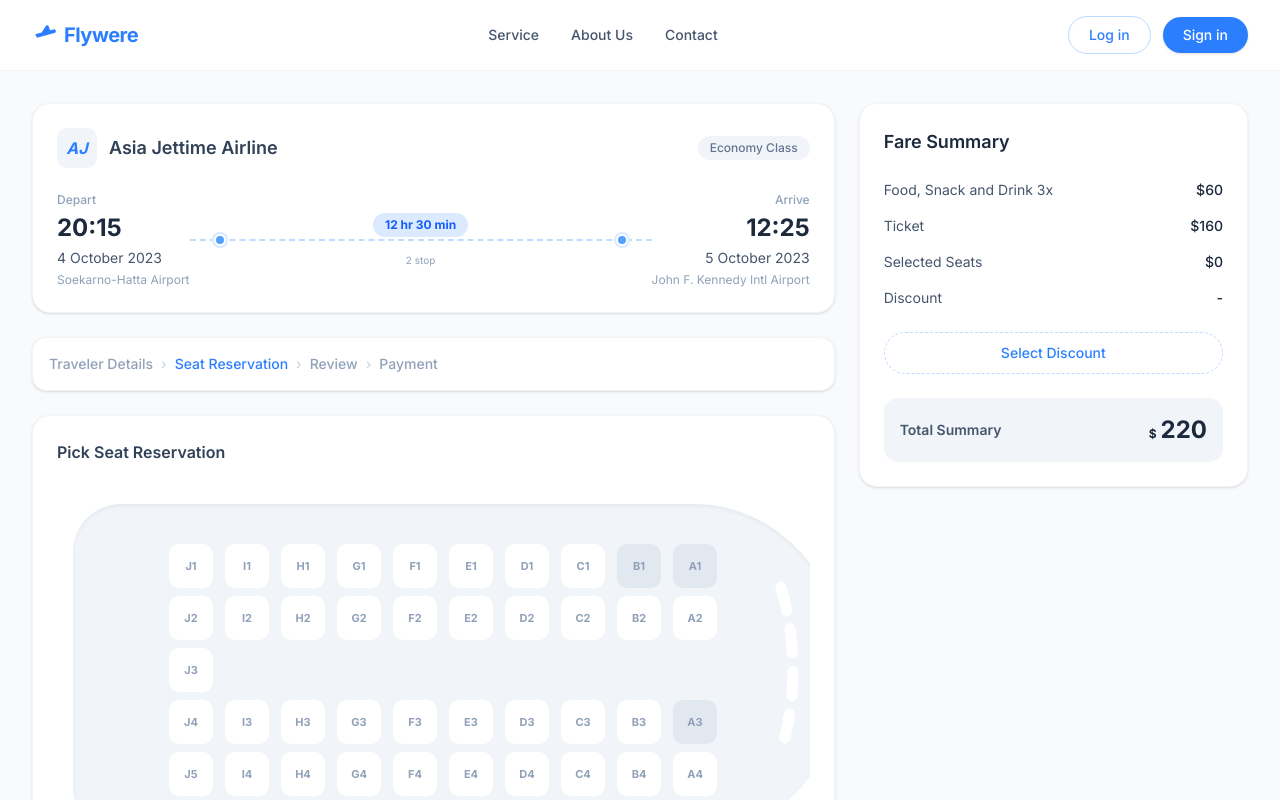
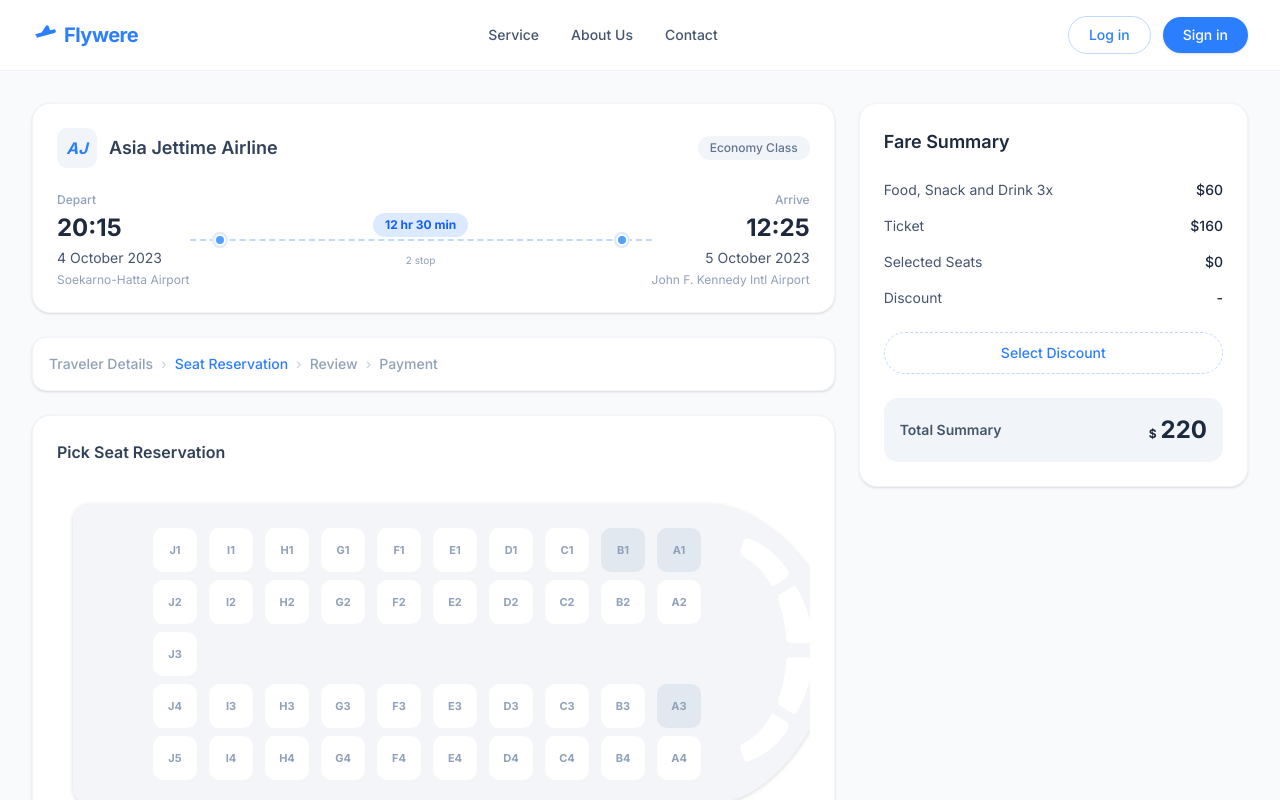
Before and after one commit to sa3akash/movie-bus-train-event-booking, a Next.js app: page /plane in a window 1280 px wide. Shown: the top 800 px of the page. Built offline with nearby package versions, Linux system fonts and the light colour scheme.

Commit message:
feat: implement interactive seat selection page with responsive plane layout visualization

```diff
--- a/src/app/plane/page.tsx
+++ b/src/app/plane/page.tsx
@@ -2,6 +2,7 @@
 
 import React, { useState } from 'react';
 import { planeLayout } from '@/lib/data';
+import { LucideProps } from 'lucide-react';
 
 // SVG Icons
 const PlaneIcon = () => (
@@ -10,7 +11,7 @@ const PlaneIcon = () => (
   </svg>
 );
 
-const CheckIcon = () => (
+const CheckIcon = (props:LucideProps) => (
   <svg xmlns="http://www.w3.org/2000/svg" viewBox="0 0 20 20" fill="currentColor" className="w-5 h-5">
     <path fillRule="evenodd" d="M16.704 4.153a.75.75 0 01.143 1.052l-8 10.5a.75.75 0 01-1.127.075l-4.5-4.5a.75.75 0 011.06-1.06l3.894 3.893 7.48-9.817a.75.75 0 011.05-.143z" clipRule="evenodd" />
   </svg>
@@ -118,15 +119,15 @@ export default function PlanePage() {
               <div className="w-full overflow-x-auto custom-scrollbar pb-4">
                 <div className="min-w-max flex justify-center py-4 px-4">
 
-                  {/* Plane Shape Container */}
+                  {/* Plane Shape Container (Dynamic for any grid size) */}
+                  <div className="flex drop-shadow-sm">
+
+                    {/* Dynamic Fuselage Body */}
                     <div
-                    className="bg-[#F1F5F9] relative flex items-center shadow-inner"
+                      className="bg-[#F3F5F8] pl-6 py-6 pr-2 flex items-center"
                       style={{
-                      padding: '2.5rem 8rem 2.5rem 2.5rem',
-                      borderTopLeftRadius: '3rem',
-                      borderBottomLeftRadius: '3rem',
-                      borderTopRightRadius: '150px 50%',
-                      borderBottomRightRadius: '150px 50%',
+                        borderTopLeftRadius: '16px',
+                        borderBottomLeftRadius: '16px',
                       }}
                     >
                       <div
@@ -165,17 +166,21 @@ export default function PlanePage() {
                           )
                         })}
                       </div>
+                    </div>
 
-                    {/* Cockpit Windows overlay */}
-                    <svg viewBox="0 0 50 200" className="absolute right-8 top-1/2 -translate-y-1/2 h-[55%] w-[40px]" preserveAspectRatio="none">
-                      <path
-                        d="M10,10 Q40,100 10,190"
+                    {/* SVG Nose (Scales height automatically to match fuselage) */}
+                    <svg
+                      viewBox="710.397 0 196.603 316"
                       fill="none"
-                        stroke="#ffffff"
-                        strokeWidth="14"
-                        strokeLinecap="round"
-                        strokeDasharray="25 22"
-                      />
+                      xmlns="http://www.w3.org/2000/svg"
+                      className="w-[100px] md:w-[130px] shrink-0"
+                      preserveAspectRatio="none"
+                    >
+                      <path d="M907 150C895.982 67.2451 787.521 -1.00068e-05 710.397 -8.76314e-06L16 -8.6253e-07C7.16345 -7.6199e-07 -3.07075e-07 7.16343 -6.85869e-07 16L-1.286e-05 300C-1.32388e-05 308.836 7.16344 316 16 316L710.397 316C823.078 316 902.493 202.156 907 150Z" fill="#F3F5F8"/>
+                      <path d="M758.524 47.7943L762.994 38.7557C764.001 36.7203 766.256 35.6099 768.468 36.1256C800.213 43.5288 820.716 60.0517 829.898 70.7093C831.921 73.0575 830.901 76.5368 828.059 77.7755L809.446 85.8896C807.209 86.8651 804.61 86.0681 803.133 84.1247C791.648 69.015 773.304 59.4569 761.572 55.091C758.634 53.9977 757.134 50.604 758.524 47.7943Z" fill="white"/>
+                      <path d="M818.218 95.0609L837.217 86.7786C839.085 85.9641 841.269 86.3511 842.648 87.8512C855.404 101.72 866.508 124.896 868.522 141.318C868.858 144.059 866.609 146.302 863.847 146.302L832.15 146.302C829.475 146.302 827.286 144.192 827.048 141.527C825.516 124.366 820.118 110.812 815.788 102.972C814.221 100.134 815.247 96.3561 818.218 95.0609Z" fill="white"/>
+                      <path d="M758.524 259.81L762.994 268.848C764.001 270.884 766.256 271.994 768.468 271.478C800.213 264.075 820.716 247.552 829.898 236.895C831.921 234.546 830.901 231.067 828.059 229.828L809.446 221.714C807.209 220.739 804.61 221.536 803.133 223.479C791.648 238.589 773.304 248.147 761.572 252.513C758.634 253.606 757.134 257 758.524 259.81Z" fill="white"/>
+                      <path d="M818.218 212.543L837.208 220.822C839.081 221.638 841.273 221.242 842.664 219.746C858.323 202.899 865.638 180.238 868.066 166.761C868.591 163.852 866.285 161.302 863.329 161.302L832.15 161.302C829.475 161.302 827.286 163.412 827.048 166.076C825.516 183.237 820.118 196.792 815.788 204.632C814.221 207.47 815.247 211.248 818.218 212.543Z" fill="white"/>
                     </svg>
                   </div>
                 </div>
```
Lines whose indentation alone changed are shown as unchanged.
